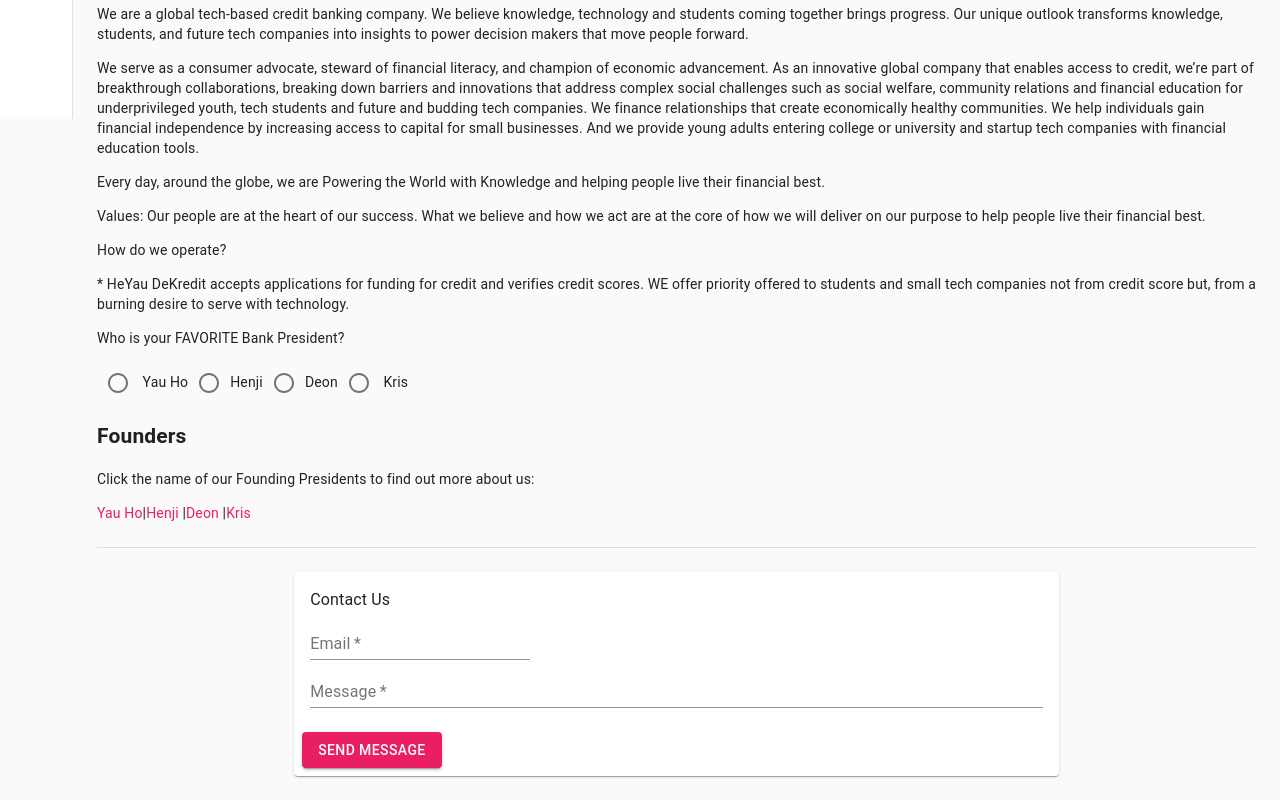
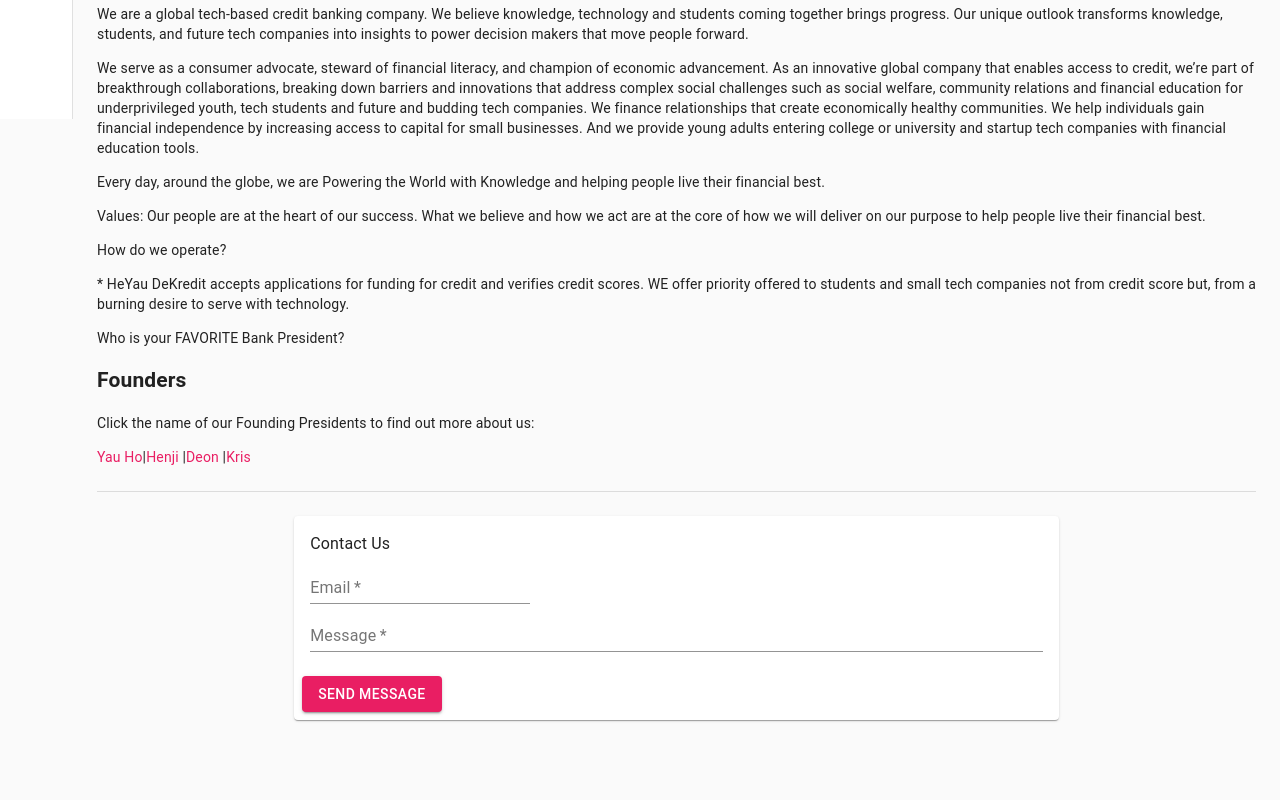
Before and after one commit to SuperArtisMickens/TTP7-CustomComponents, a React (Create React App) app: page / in a window 1280 px wide. Shown: the part 681-1481 px from the top of the page. After the commit the page ends 1425 px from the top, so only its background shows below. Built offline with nearby package versions, Linux system fonts and the light colour scheme.

Commit message:
Update About_Us.js

```diff
--- a/src/components/About_Us.js
+++ b/src/components/About_Us.js
@@ -82,41 +82,6 @@
                 <p>Who is your FAVORITE Bank President?</p>
 
 
-                <div>
-      <Radio
-
-
-        value="a"
-        name="radio-button-demo"
-        onchange=""
-        inputProps={{ 'aria-label': 'A' }}
-      /> Yau Ho
-      <Radio
-
-
-        value="b"
-        name="radio-button-demo"
-        onchange=""
-        inputProps={{ 'aria-label': 'B' }}
-      />Henji
-
-      <Radio
-
-
-        value="d"
-        name="radio-button-demo"
-        onchange=""
-        inputProps={{ 'aria-label': 'D' }}
-      />Deon
-      <Radio
-
-
-        value="e"
-        name="radio-button-demo"
-        onchange=""
-        inputProps={{ 'aria-label': 'E' }}
-      /> Kris
-    </div>
 
 
 
```
